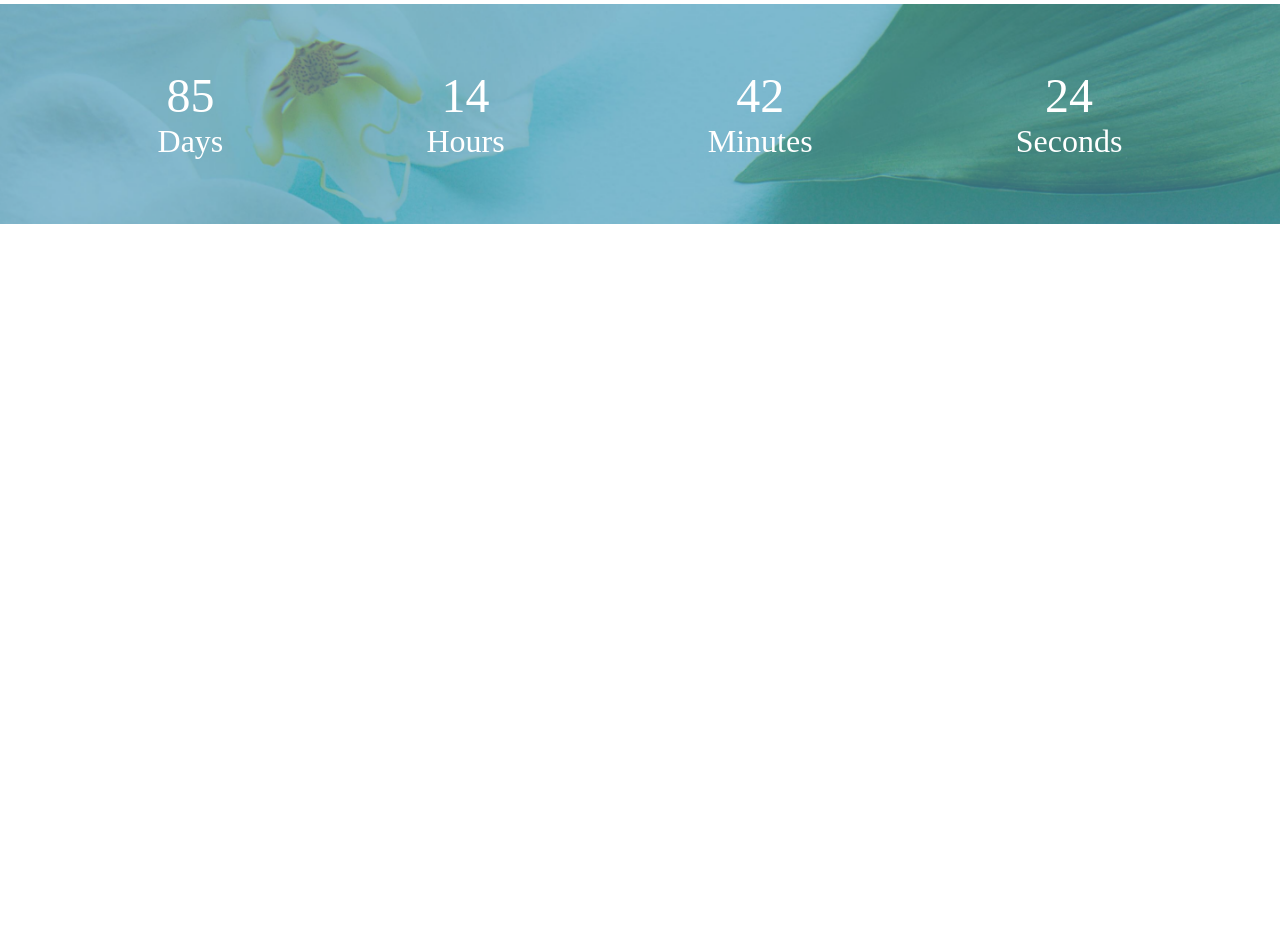
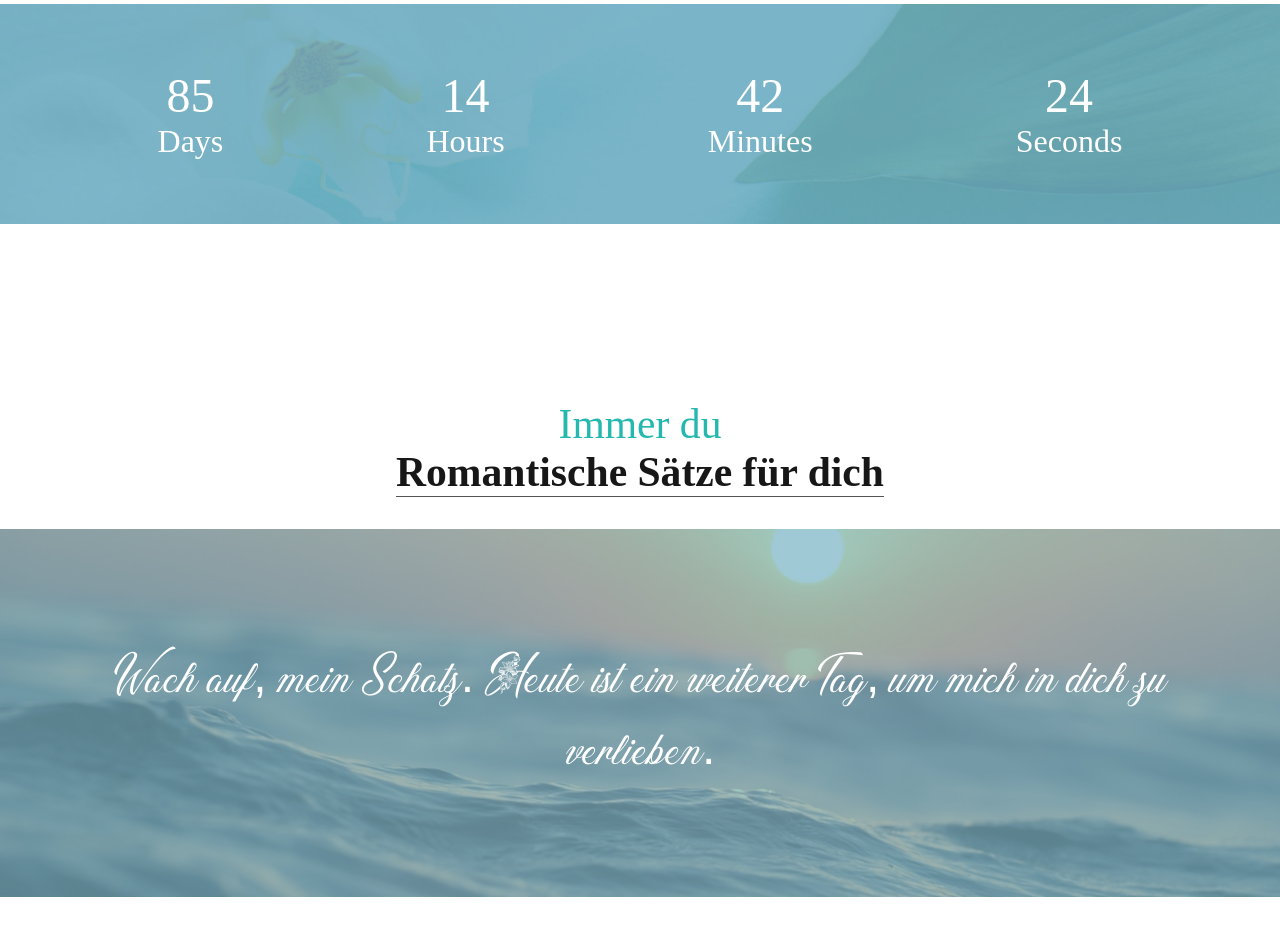
Before and after one commit to sha256Ai/saskia, a plain HTML site: page public/index.html in a window 1280 px wide. Shown: the part 1216-2152 px from the top of the page. Before the commit the page ends 1536 px from the top, so only its background shows below. Drawn offline with Linux system fonts and the light colour scheme; a web font is replaced by a local one.

Commit message:
adding a new section

```diff
--- a/public/index.html
+++ b/public/index.html
@@ -174,6 +174,7 @@
       <h4>Jede Sekunde zählt</h4>
     </section>
     <section class="clock">
+      <div class="clock__overlay"></div>
       <!-- <img src="../assets/images/Image.png" alt="" /> -->
       <div class="overview__header"></div>
       <div class="clock__main frame">
@@ -197,6 +198,19 @@
     </section>
     <section class="clock__end"></section>
 
+    <!----------------------- Romantic sen ------------------->
+    <section class="romsec">
+      <div class="romsec__header">
+        <p>Immer du</p>
+        <h4>Romantische Sätze für dich</h4>
+      </div>
+      <div class="romsec__main ">
+        <div class="blue-overlay"></div>
+
+        <p class="romsec__main__strplace"></p>
+      </div>
+    </section>
+
     <!--  -->
   </body>
   <script src="../src/js/main.js"></script>
--- a/src/css/font.css
+++ b/src/css/font.css
@@ -7,7 +7,6 @@
 
   font-family: "fancy";
   src: url("../../assets/fonts/exmouth_.ttf");
-
 }
 
 body {
--- a/src/css/style.css
+++ b/src/css/style.css
@@ -329,6 +329,7 @@ body {
 
 /* ----------------------------- clock --------------------------- */
 .clock {
+  position: relative;
   width: 100%;
   height: 100%;
   background-image: url("../../assets/images/Image.png");
@@ -376,6 +377,17 @@ body {
   margin-bottom: 4rem;
 }
 
+.clock__overlay {
+  position: absolute;
+  top: 0;
+  left: 0;
+  width: 100%;
+  height: 100%;
+  pointer-events: none;
+  background-color: #79b3c6aa;
+  transition: all 0.5s ease-in-out;
+}
+
 @media screen and (max-width: 700px) {
   .clock__title h4 {
     border-bottom: 0rem;
@@ -420,3 +432,95 @@ body {
       rotate(30deg);
   }
 }
+
+/* ------------- romantic section --------------------------------- */
+.romsec {
+  margin-top: 5rem;
+  margin-bottom: 4rem;
+}
+
+.romsec__main {
+  display: flex;
+  flex-direction: column;
+  justify-content: center;
+  align-items: center;
+}
+
+.romsec__herz {
+  margin-bottom: 1.2rem;
+}
+
+.romsec__header {
+  display: flex;
+  flex-direction: column;
+  align-items: center;
+  justify-items: center;
+  font-size: 2.6rem;
+  padding: 0rem 2rem;
+  margin-bottom: 2rem;
+}
+
+.romsec__header p {
+  font-family: "fancy";
+  color: var(--color-font);
+  z-index: 999;
+}
+
+.romsec__header h4 {
+  border-bottom: 0.1rem solid rgb(83, 83, 83);
+  text-align: center;
+}
+
+@font-face {
+  font-family: "Priestacy";
+  src: url("../../assets/fonts/GERALDINE\ PERSONAL\ USE.ttf") format("opentype");
+  font-weight: normal;
+  font-style: normal;
+  font-display: swap;
+}
+
+/* Then use it in your class */
+.romsec__main__strplace {
+  margin-top: 0.2rem;
+  font-family: "Priestacy", sans-serif; /* Use the font name, not url() */
+  color: white;
+  font-size: 3rem;
+  padding: 2.3em 2.2rem;
+  text-align: center;
+}
+
+@media screen and (max-width: 700px) {
+  .romsec__main__strplace {
+    font-size: 2rem;
+  }
+}
+
+.romsec__main {
+  position: relative;
+  background-image: url("../../assets/images/ocean-1867285_1280.jpg");
+  background-size: cover;
+  background-position: center;
+  background-repeat: no-repeat;
+  overflow: hidden;
+}
+
+/* Blue overlay */
+.blue-overlay {
+  position: absolute;
+  top: 0;
+  left: 0;
+  width: 100%;
+  height: 100%;
+  background-color: #79b3c6b4;
+  pointer-events: none; /* Allows clicking through the overlay */
+  z-index: 1;
+}
+
+/* Make sure content stays above the overlay */
+.romsec__header,
+.romsec__herz,
+.romsec__main__strplace,
+.overview__content__main {
+  position: relative;
+  z-index: 2;
+}
--- a/src/js/main.js
+++ b/src/js/main.js
@@ -1,6 +1,51 @@
 // Declare these variables FIRST
 let lastHeartTime = 0;
 const heartDelay = 180; // Adjust this value (higher = fewer hearts)
+
+const romanticSentences = [
+  "Guten Morgen, meine Schöne. Jeder Sonnenaufgang erinnert mich an dein Lächeln.",
+  "Wach auf, mein Schatz. Heute ist ein weiterer Tag, um mich in dich zu verlieben.",
+  "Das Morgenlicht verblasst im Vergleich zu dem Licht, das du in mein Leben bringst.",
+  "Jeden Morgen wache ich dankbar auf für einen weiteren Tag, um dich zu lieben.",
+  "Du bist der erste Gedanke in meinem Kopf jeden Morgen.",
+  "Der Morgentau glitzert wie mein Herz, wenn ich an dich denke.",
+  "Steh auf und strahle, mein Liebling. Du machst jeden Tag lebenswert.",
+  "Der Morgen fühlt sich magisch an, weil du in meiner Welt existierst.",
+  "Deine Liebe ist mein Morgenkaffee - unverzichtbar und belebend.",
+  "Die Sonne geht auf, aber mein Herz geht jeden Morgen für dich auf.",
+  "Selbst am Mittag bist du der hellste Teil meines Tages.",
+  "An dich in der Mittagssonne zu denken, hält mich innerlich warm.",
+  "Jeden Nachmittag wird meine Liebe zu dir stärker.",
+  "Das Nachmittagslicht erinnert mich an dein goldenes Herz.",
+  "Du bist mein Sonnenstrahl, selbst zur hellsten Stunde.",
+  "Meine Gedanken am Mittag schweifen immer zu dir, meine Liebe.",
+  "Die Sonne an ihrem Höhepunkt erinnert mich an unsere Liebe in ihrer besten Form.",
+  "Jeden Mittag zähle ich die Stunden, bis ich dich wiedersehe.",
+  "Deine Liebe strahlt heller als die Nachmittagssonne.",
+  "Mitten am Tag bist du immer in der Mitte meiner Gedanken.",
+  "Gute Nacht, mein Schatz. Träume von uns beiden für immer zusammen.",
+  "Die Sterne sind neidisch auf den Glanz in deinen Augen.",
+  "Jede Nacht danke ich dem Universum, dass es dich zu mir gebracht hat.",
+  "Der Mond und die Sterne strahlen hell, aber nicht so hell wie meine Liebe zu dir.",
+  "Schlaf gut, mein Liebling. Morgen werde ich dich noch mehr lieben.",
+  "Deine Liebe ist mein Schlaflied, das mir friedlichen Schlaf schenkt.",
+  "Der Nachthimmel ist wunderschön, aber er ist nichts im Vergleich zu dir.",
+  "Jede Nacht verliebe ich mich neu in dich.",
+  "Süße Träume, mein Liebling. Ich werde auch in meinen Träumen auf dich warten.",
+  "Die Dunkelheit der Nacht verschwindet, wenn ich an dein Lächeln denke.",
+  "Jeder Moment mit dir ist ein Moment, den ich schätze.",
+  "Du machst meine Welt allein durch deine Anwesenheit vollkommen.",
+  "Mich in dich zu verlieben, war das Einfachste, was ich je getan habe.",
+  "Deine Liebe ist das Beste, was mir je passiert ist.",
+  "Ich habe mich nicht in dich verliebt, ich bin mit offenen Augen hineingegangen.",
+  "Du bist mein liebster Ort, an den ich gehe, wenn meine Gedanken Frieden brauchen.",
+  "Dich zu lieben ist das natürlichste Gefühl der Welt.",
+  "Du bist nicht nur meine Liebe, du bist mein Zuhause.",
+  "Jede Liebesgeschichte ist schön, aber unsere ist meine Lieblingsgeschichte.",
+  "Du hattest mich bei 'Hallo' und hast mich seitdem nicht mehr losgelassen.",
+];
+
+const str_tag = document.querySelector(".romsec__main__strplace");
 
 // Create falling hearts on mouse move
 document.addEventListener("mousemove", function (e) {
@@ -14,6 +59,8 @@ document.addEventListener("mousemove", function (e) {
 document.addEventListener("DOMContentLoaded", () => {
   // Run it immediately
   updateCountUp();
+
+  returnRomanticSen(romanticSentences);
 
   // Update every second
   setInterval(updateCountUp, 1000);
@@ -85,3 +132,8 @@ function updateCountUp() {
   document.querySelector(".clock__main__min__digit").innerText = minutes;
   document.querySelector(".clock__main__sec__digit").innerText = seconds;
 }
+
+function returnRomanticSen(inputArray) {
+  const randomIndex = Math.floor(Math.random() * inputArray.length);
+  str_tag.innerHTML = romanticSentences[randomIndex];
+}
```
Also changed, not shown: assets/fonts/GERALDINE PERSONAL USE.ttf (added), assets/images/moon-415501_640.jpg (added), assets/images/ocean-1867285_1280.jpg (added), assets/images/photo-1477005264461-b0e201668d92.jpg (added), assets/images/schöner-sonnenaufgang-wolkenverhangener-himmel-aus-der-luft.jpg (added), assets/images/sonnenaufgang-ueber-den-bergen_23-2152014214.jpg (added), 4 other files.
